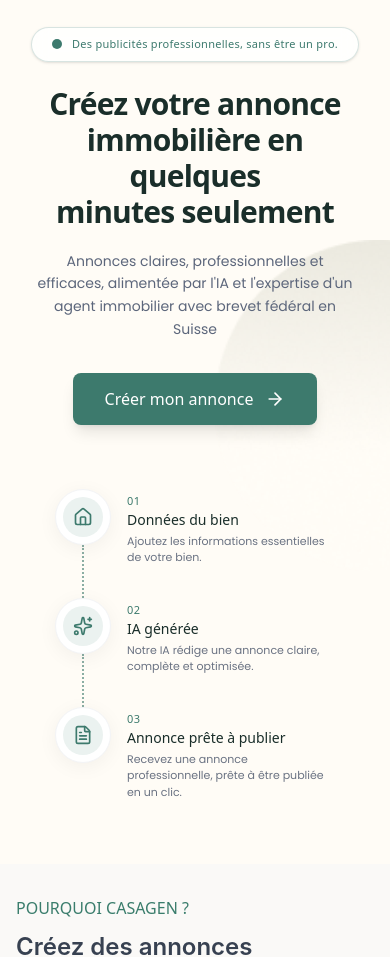
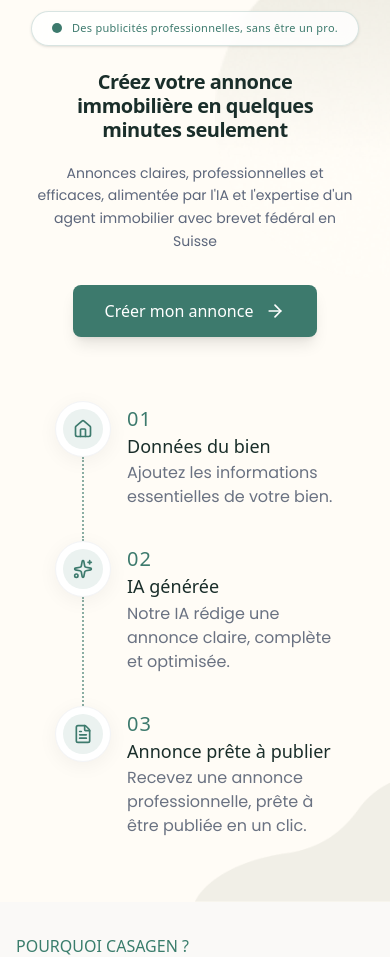
Before and after one commit to Mern-Unbeatable/johann-rochat-frontend, a React (Vite) app: page / in a window 390 px wide. Shown: the part 126-1083 px from the top of the page. Built offline with nearby package versions, Linux system fonts and the light colour scheme; no server answers.

Commit message:
feat: implement responsive hero section with process steps for homepage

```diff
--- a/src/pages/public/public_Home/section/HeroSection.jsx
+++ b/src/pages/public/public_Home/section/HeroSection.jsx
@@ -4,35 +4,41 @@ import { Home, Sparkles, FileText, ArrowRight } from 'lucide-react';
 
 const HeroSection = () => {
   return (
-    <section className="relative flex min-h-[90vh] lg:min-h-[95vh] w-full flex-col items-center justify-between overflow-hidden bg-[#FFFCF6] py-16 md:py-20 lg:py-24">
+    <section className="relative flex min-h-[80vh] w-full flex-col items-center justify-start overflow-hidden bg-[#FFFCF6] pt-12 pb-16 md:min-h-fit md:pt-16 md:pb-20 lg:min-h-fit lg:pt-16 lg:pb-12 xl:pt-20 xl:pb-6">
       {/* Background Graphic Lines */}
       <div className="pointer-events-none absolute inset-0 z-0 overflow-hidden">
         {/* Left Green Wavy Graphic */}
         <img
           src="/leftside.png"
           alt=""
-          className="hidden md:block absolute left-0 top-0 h-full object-contain object-left select-none max-w-[35%] md:max-w-[25%] lg:max-w-[20%]"
+          className="pointer-events-none absolute bottom-0 left-0 hidden h-[85%] md:h-[90%] max-w-[25%] md:max-w-[20%] lg:max-w-[18%] object-contain object-left-bottom opacity-70 select-none lg:block"
         />
         {/* Right Soft Cream Gradient Graphic */}
         <img
           src="/right.png"
           alt=""
-          className="absolute right-0 top-0 h-full object-contain object-right select-none max-w-[45%] md:max-w-[35%] lg:max-w-[30%]"
+          className="absolute top-0 right-0 h-[60%] max-w-[45%] object-contain object-right object-top select-none md:h-full md:max-w-[35%] lg:max-w-[30%]"
+        />
+        {/* Mobile/Tablet Bottom Wave Graphic */}
+        <img
+          src="/mobile.png"
+          alt=""
+          className="absolute right-0 bottom-0 block max-w-[50%] select-none lg:hidden"
         />
       </div>
 
       {/* Main Content Layer */}
-      <div className="relative z-10 mx-auto flex max-w-4xl flex-col items-center px-6 text-center mt-4 md:mt-8 lg:mt-12">
+      <div className="relative z-10 mx-auto mt-4 flex max-w-4xl flex-col items-center px-6 text-center md:mt-8 lg:mt-12">
         {/* Sub-badge */}
         <div className="mb-6 flex items-center space-x-2.5 rounded-full border border-[#3D7A6D]/20 bg-white/80 px-5 py-2 shadow-sm backdrop-blur-sm">
           <div className="h-2.5 w-2.5 rounded-full bg-[#3D7A6D]"></div>
-          <span className="font-poppins text-[11px] md:text-[13px] font-medium tracking-wide text-[#3D7A6D]">
+          <span className="font-poppins text-[11px] font-medium tracking-wide text-[#3D7A6D] md:text-[13px]">
             Des publicités professionnelles, sans être un pro.
           </span>
         </div>
 
         {/* Main Title */}
-        <h1 className="text-center font-poppins text-3xl font-bold leading-[1.2] tracking-tight text-[#1A2E2A] sm:text-4xl md:text-5xl lg:text-[54px] lg:leading-[1.15]">
+        <h1 className="font-poppins text-center text-xl leading-[1.2] font-bold tracking-tight text-[#1A2E2A] sm:text-4xl md:text-5xl lg:text-[54px] lg:leading-[1.15]">
           Créez votre annonce <br />
           immobilière en quelques <br />
           minutes seulement
@@ -40,7 +46,8 @@ const HeroSection = () => {
 
         {/* Subtitle */}
         <p className="font-poppins mt-5 max-w-2xl px-2 text-sm leading-relaxed text-[#5C667B] md:text-base lg:text-lg">
-          Annonces claires, professionnelles et efficaces, alimentée par l'IA et <br className="hidden md:inline" />
+          Annonces claires, professionnelles et efficaces, alimentée par l'IA et{' '}
+          <br className="hidden md:inline" />
           l'expertise d'un agent immobilier avec brevet fédéral en Suisse
         </p>
 
@@ -51,73 +58,85 @@ const HeroSection = () => {
             className="font-poppins inline-flex items-center space-x-2 rounded-lg bg-[#3D7A6D] px-8 py-3.5 text-base font-semibold text-white shadow-lg transition-all hover:bg-[#34695e] hover:shadow-xl active:scale-95"
           >
             <span>Créer mon annonce</span>
-            <ArrowRight className="h-5 w-5 ml-1" />
+            <ArrowRight className="ml-1 h-5 w-5" />
           </Link>
         </div>
       </div>
 
       {/* Steps Indicator Section at the bottom */}
-      <div className="relative z-10 w-full max-w-5xl px-6 mt-16 md:mt-24 lg:mt-32">
-        <div className="flex flex-col md:flex-row items-center md:items-start justify-center gap-0 md:gap-4 lg:gap-8">
+      <div className="relative z-10 mt-16 w-full px-6 md:px-12 lg:px-16 xl:px-20 2xl:px-6 md:mt-20 lg:mt-24">
+        <div className="flex flex-col items-center justify-center gap-0 md:flex-row md:items-start md:gap-4 lg:gap-6 xl:gap-8">
           {/* Step 1 */}
-          <div className="relative flex items-start gap-4 flex-1 max-w-[280px] pb-8 md:pb-0">
-            <div className="relative z-10 flex-shrink-0 w-14 h-14 rounded-full bg-white shadow-[0_4px_20px_rgba(0,0,0,0.05)] border border-gray-100 flex items-center justify-center">
-              <div className="w-10 h-10 rounded-full bg-[#EBF2F0] flex items-center justify-center">
-                <Home className="w-5 h-5 text-[#3D7A6D]" />
+          <div className="relative flex max-w-[280px] flex-1 items-start gap-4 pb-8 md:pb-0">
+            <div className="relative z-10 flex h-14 w-14 flex-shrink-0 items-center justify-center rounded-full border border-gray-100 bg-white shadow-[0_4px_20px_rgba(0,0,0,0.05)]">
+              <div className="flex h-10 w-10 items-center justify-center rounded-full bg-[#EBF2F0]">
+                <Home className="h-5 w-5 text-[#3D7A6D]" />
               </div>
             </div>
             {/* Vertical connector for mobile */}
-            <div className="absolute left-[27px] top-[56px] bottom-0 w-0 border-l-2 border-dotted border-[#3D7A6D]/60 md:hidden"></div>
+            <div className="absolute top-[56px] bottom-0 left-[27px] w-0 border-l-2 border-dotted border-[#3D7A6D]/60 md:hidden"></div>
 
             <div className="flex flex-col pt-1">
-              <div className="text-[11px] font-bold text-[#3D7A6D] tracking-wider uppercase">01</div>
-              <h4 className="text-sm font-bold text-[#1A2E2A] leading-tight mt-0.5">Données du bien</h4>
-              <p className="text-[11px] text-gray-500 mt-1 leading-normal">
+              <div className="text-xl font-bold tracking-wider text-[#3D7A6D] uppercase md:text-sm lg:text-sm xl:text-base 2xl:text-xl">
+                01
+              </div>
+              <h4 className="mt-0.5 text-lg leading-tight font-bold text-[#1A2E2A] md:text-xs lg:text-xs xl:text-sm 2xl:text-lg">
+                Données du bien
+              </h4>
+              <p className="mt-1 text-base leading-normal text-gray-500 md:text-[11px] lg:text-[11px] xl:text-[13px] 2xl:text-base">
                 Ajoutez les informations essentielles de votre bien.
               </p>
             </div>
           </div>
 
           {/* Dotted Divider 1 */}
-          <div className="hidden md:flex items-center justify-center self-center text-[#3D7A6D] opacity-40 font-bold tracking-widest text-lg px-2 lg:px-4">
+          <div className="hidden items-center justify-center self-center px-2 text-lg font-bold tracking-widest text-[#3D7A6D] opacity-40 lg:px-4 xl:hidden 2xl:flex">
             ••••••
           </div>
 
           {/* Step 2 */}
-          <div className="relative flex items-start gap-4 flex-1 max-w-[280px] pb-8 md:pb-0">
-            <div className="relative z-10 flex-shrink-0 w-14 h-14 rounded-full bg-white shadow-[0_4px_20px_rgba(0,0,0,0.05)] border border-gray-100 flex items-center justify-center">
-              <div className="w-10 h-10 rounded-full bg-[#EBF2F0] flex items-center justify-center">
-                <Sparkles className="w-5 h-5 text-[#3D7A6D]" />
+          <div className="relative flex max-w-[280px] flex-1 items-start gap-4 pb-8 md:pb-0">
+            <div className="relative z-10 flex h-14 w-14 flex-shrink-0 items-center justify-center rounded-full border border-gray-100 bg-white shadow-[0_4px_20px_rgba(0,0,0,0.05)]">
+              <div className="flex h-10 w-10 items-center justify-center rounded-full bg-[#EBF2F0]">
+                <Sparkles className="h-5 w-5 text-[#3D7A6D]" />
               </div>
             </div>
             {/* Vertical connector for mobile */}
-            <div className="absolute left-[27px] top-[56px] bottom-0 w-0 border-l-2 border-dotted border-[#3D7A6D]/60 md:hidden"></div>
+            <div className="absolute top-[56px] bottom-0 left-[27px] w-0 border-l-2 border-dotted border-[#3D7A6D]/60 md:hidden"></div>
 
             <div className="flex flex-col pt-1">
-              <div className="text-[11px] font-bold text-[#3D7A6D] tracking-wider uppercase">02</div>
-              <h4 className="text-sm font-bold text-[#1A2E2A] leading-tight mt-0.5">IA générée</h4>
-              <p className="text-[11px] text-gray-500 mt-1 leading-normal">
+              <div className="text-xl font-bold tracking-wider text-[#3D7A6D] uppercase md:text-sm lg:text-sm xl:text-base 2xl:text-xl">
+                02
+              </div>
+              <h4 className="mt-0.5 text-lg leading-tight font-bold text-[#1A2E2A] md:text-xs lg:text-xs xl:text-sm 2xl:text-lg">
+                IA générée
+              </h4>
+              <p className="mt-1 text-base leading-normal text-gray-500 md:text-[11px] lg:text-[11px] xl:text-[13px] 2xl:text-base">
                 Notre IA rédige une annonce claire, complète et optimisée.
               </p>
             </div>
           </div>
 
           {/* Dotted Divider 2 */}
-          <div className="hidden md:flex items-center justify-center self-center text-[#3D7A6D] opacity-40 font-bold tracking-widest text-lg px-2 lg:px-4">
+          <div className="hidden items-center justify-center self-center px-2 text-lg font-bold tracking-widest text-[#3D7A6D] opacity-40 lg:px-4 xl:hidden 2xl:flex">
             ••••••
           </div>
 
           {/* Step 3 */}
-          <div className="relative flex items-start gap-4 flex-1 max-w-[280px]">
-            <div className="relative z-10 flex-shrink-0 w-14 h-14 rounded-full bg-white shadow-[0_4px_20px_rgba(0,0,0,0.05)] border border-gray-100 flex items-center justify-center">
-              <div className="w-10 h-10 rounded-full bg-[#EBF2F0] flex items-center justify-center">
-                <FileText className="w-5 h-5 text-[#3D7A6D]" />
+          <div className="relative flex max-w-[280px] flex-1 items-start gap-4">
+            <div className="relative z-10 flex h-14 w-14 flex-shrink-0 items-center justify-center rounded-full border border-gray-100 bg-white shadow-[0_4px_20px_rgba(0,0,0,0.05)]">
+              <div className="flex h-10 w-10 items-center justify-center rounded-full bg-[#EBF2F0]">
+                <FileText className="h-5 w-5 text-[#3D7A6D]" />
               </div>
             </div>
             <div className="flex flex-col pt-1">
-              <div className="text-[11px] font-bold text-[#3D7A6D] tracking-wider uppercase">03</div>
-              <h4 className="text-sm font-bold text-[#1A2E2A] leading-tight mt-0.5">Annonce prête à publier</h4>
-              <p className="text-[11px] text-gray-500 mt-1 leading-normal">
+              <div className="text-xl font-bold tracking-wider text-[#3D7A6D] uppercase md:text-sm lg:text-sm xl:text-base 2xl:text-xl">
+                03
+              </div>
+              <h4 className="mt-0.5 text-lg leading-tight font-bold text-[#1A2E2A] md:text-xs lg:text-xs xl:text-sm 2xl:text-lg">
+                Annonce prête à publier
+              </h4>
+              <p className="mt-1 text-base leading-normal text-gray-500 md:text-[11px] lg:text-[11px] xl:text-[13px] 2xl:text-base">
                 Recevez une annonce professionnelle, prête à être publiée en un clic.
               </p>
             </div>
```
